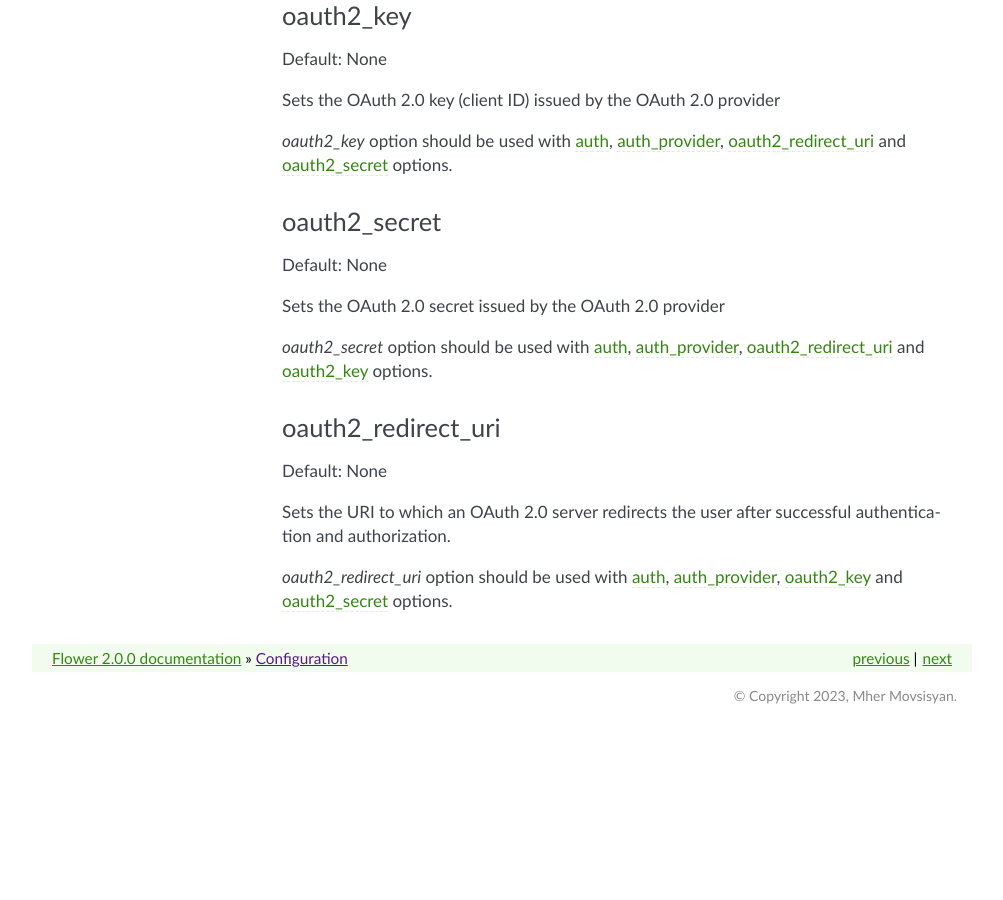
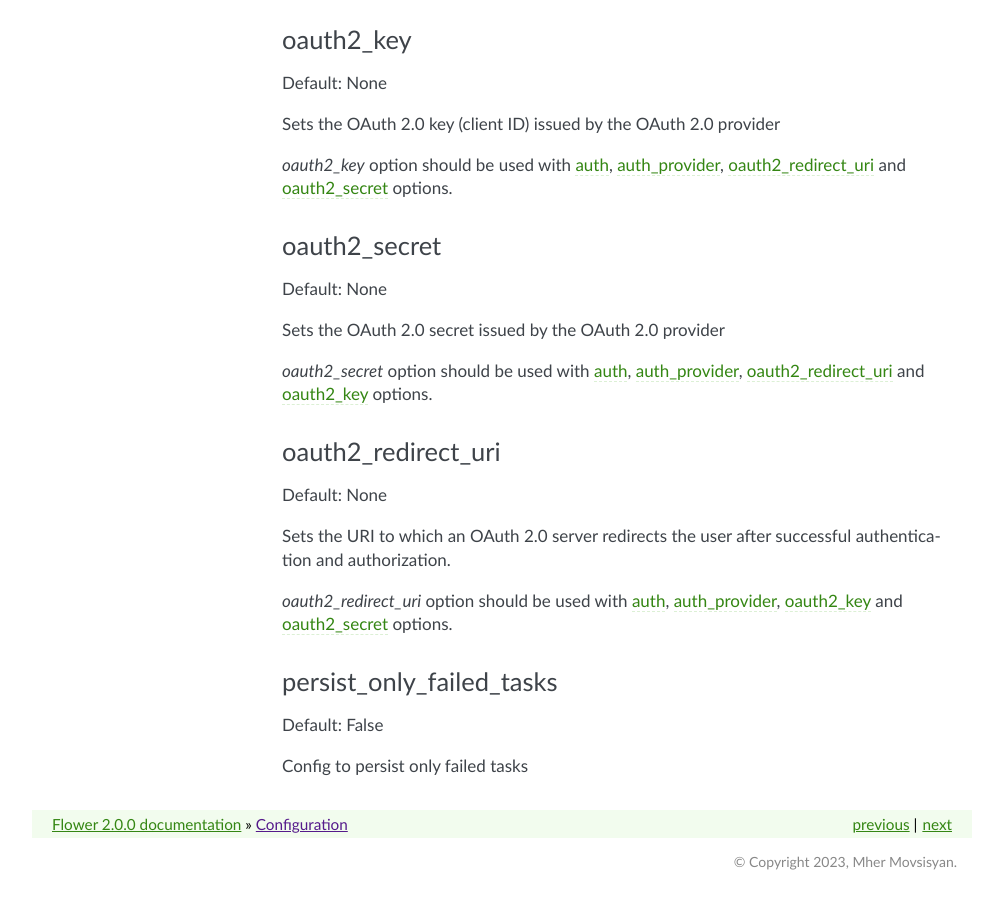
Before and after one commit to mher/flower, a Sphinx documentation site: the page built from docs/config.rst, in a window 1280 px wide and 900 px high, scrolled down 10987 px. Shown: the whole window, without its empty margins (138-1141 px from the left). Built offline with Sphinx 7.4.7, drawn with Linux system fonts in a browser that asks for light colours; pages that are not in the unit, such as notebooks, are missing from menus; before the commit the page ends 11721 px from its top, so only the background shows below that; some of the changed text lies outside the part shown.

Commit message:
add to document

```diff
--- a/docs/config.rst
+++ b/docs/config.rst
@@ -540,3 +540,10 @@ Default: None
 Sets the URI to which an OAuth 2.0 server redirects the user after successful authentication and authorization.
 
 `oauth2_redirect_uri` option should be used with :ref:`auth`, :ref:`auth_provider`, :ref:`oauth2_key` and :ref:`oauth2_secret` options.
+
+persist_only_failed_tasks
+~~~~~~~~~~~~~~~~~~~
+
+Default: False
+
+Config to persist only failed tasks
```
